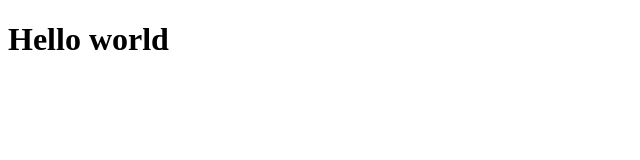
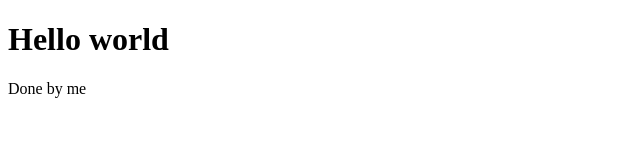
Before and after one commit to nivedithawarrier/KAOC, a plain HTML site: page index.html in a window 1280 px wide. Shown: the full height of the page, 0-640 px from the left. Drawn offline with Linux system fonts and the light colour scheme.

Commit message:
Adding a paragraph

```diff
--- a/index.html
+++ b/index.html
@@ -10,6 +10,8 @@
 
     	<h1> Hello world </h1>
 
+    	<p> Done by me </p>
+
     </body>
 
 </html>
```
